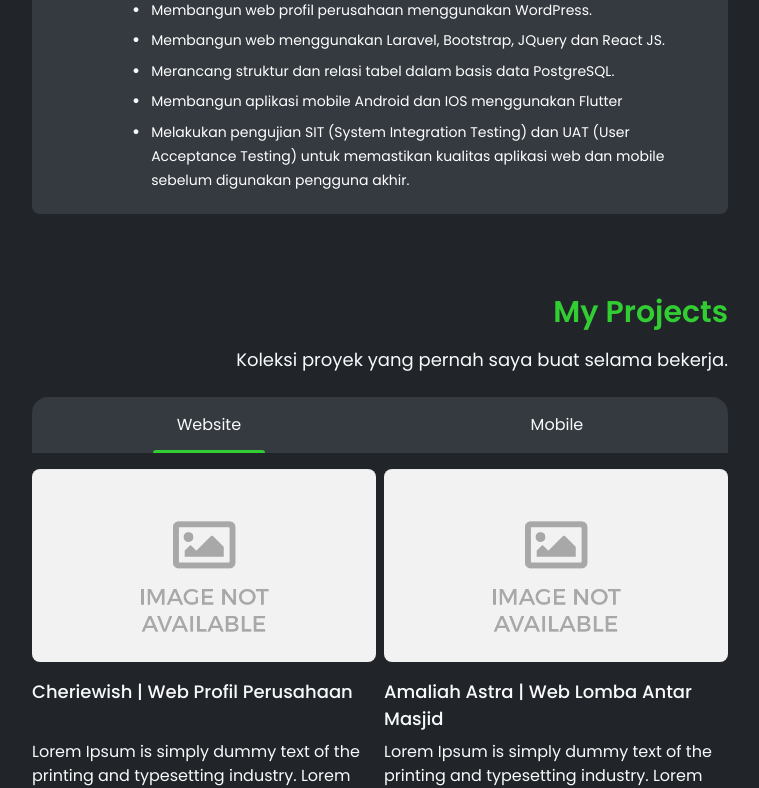
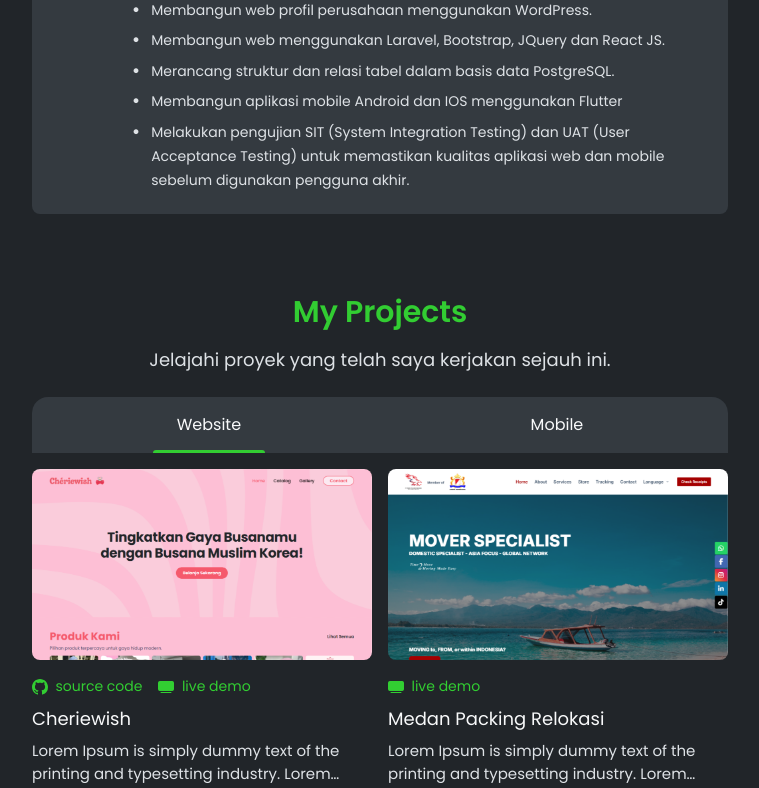
Before and after one commit to azzmnrwebdev/portfolio-v-1, a React (Vite) app: page / in a window 1280 px wide. Shown: the part 1374-2162 px from the top of the page, without its empty margins (260-1019 px from the left). Built offline with nearby package versions, Linux system fonts and the light colour scheme.

Commit message:
memperbaiki bagian my projects

```diff
--- a/src/App.jsx
+++ b/src/App.jsx
@@ -146,7 +146,7 @@ const App = () => {
             Hi, I'm {profileData.username} 👋
           </h5>
           <h6 className="subtitle">{profileData.position}</h6>
-          <p className="description lh-base text-light px-md-5">
+          <p className="description lh-base px-md-5">
             {profileData.short_description}
           </p>
           <div className="row g-2">
@@ -191,7 +191,7 @@ const App = () => {
           </div>
           <a
             href="#about"
-            className="text-down text-light d-flex justify-content-center align-items-center gap-2"
+            className="text-down d-flex justify-content-center align-items-center gap-2"
           >
             <svg
               xmlns="http://www.w3.org/2000/svg"
@@ -250,10 +250,12 @@ const App = () => {
                       <h6 className="fs-6 fw-bold text-light mb-0">
                         {project.name}
                       </h6>
-                      <small className="text-light">{project.position}</small>
+                      <small style={{ color: "#dee2e6" }}>
+                        {project.position}
+                      </small>
                     </div>
 
-                    <small className="text-light">
+                    <small style={{ color: "#dee2e6" }}>
                       <i>{project.date}</i>
                     </small>
                   </div>
@@ -275,8 +277,14 @@ const App = () => {
       <section id="projects">
         <div className="container">
           <h1 className="title">My Projects</h1>
-          <p className="description">
-            Koleksi proyek yang pernah saya buat selama bekerja.
+          <p className="description d-sm-none">
+            Jelajahi proyek yang telah
+            <br />
+            saya kerjakan sejauh ini.
+          </p>
+
+          <p className="description d-none d-sm-block">
+            Jelajahi proyek yang telah saya kerjakan sejauh ini.
           </p>
 
           {/* Tabs */}
@@ -301,7 +309,7 @@ const App = () => {
           {/* List Data */}
           <div className="mt-3">
             {filteredProjects.length > 0 ? (
-              <div className="row row-cols-1 row-cols-sm-2 g-3 g-sm-2">
+              <div className="row row-cols-1 row-cols-sm-2 g-3">
                 {filteredProjects.map((project, index) => {
                   const thumbnail = project.files.find(
                     (file) => file.isThumbnail
@@ -324,10 +332,56 @@ const App = () => {
                               alt="Thumbnail"
                             />
                           </div>
+                          {(project.link_github || project.link_demo) && (
+                            <div className="d-flex justify-content-start align-items-center gap-3 mb-2">
+                              {project.link_github && (
+                                <a
+                                  href={project.link_github}
+                                  target="_blank"
+                                  rel="noopener noreferrer"
+                                  style={{ fontSize: "14px", color: "#32cd32" }}
+                                  className="text-decoration-none d-flex align-items-center"
+                                >
+                                  <svg
+                                    xmlns="http://www.w3.org/2000/svg"
+                                    width="16"
+                                    height="16"
+                                    fill="currentColor"
+                                    className="bi bi-github"
+                                    viewBox="0 0 16 16"
+                                  >
+                                    <path d="M8 0C3.58 0 0 3.58 0 8c0 3.54 2.29 6.53 5.47 7.59.4.07.55-.17.55-.38 0-.19-.01-.82-.01-1.49-2.01.37-2.53-.49-2.69-.94-.09-.23-.48-.94-.82-1.13-.28-.15-.68-.52-.01-.53.63-.01 1.08.58 1.23.82.72 1.21 1.87.87 2.33.66.07-.52.28-.87.51-1.07-1.78-.2-3.64-.89-3.64-3.95 0-.87.31-1.59.82-2.15-.08-.2-.36-1.02.08-2.12 0 0 .67-.21 2.2.82.64-.18 1.32-.27 2-.27s1.36.09 2 .27c1.53-1.04 2.2-.82 2.2-.82.44 1.1.16 1.92.08 2.12.51.56.82 1.27.82 2.15 0 3.07-1.87 3.75-3.65 3.95.29.25.54.73.54 1.48 0 1.07-.01 1.93-.01 2.2 0 .21.15.46.55.38A8.01 8.01 0 0 0 16 8c0-4.42-3.58-8-8-8" />
+                                  </svg>
+                                  &nbsp;&nbsp;source code
+                                </a>
+                              )}
+                              {project.link_demo && (
+                                <a
+                                  href={project.link_demo}
+                                  target="_blank"
+                                  rel="noopener noreferrer"
+                                  style={{ fontSize: "14px", color: "#32cd32" }}
+                                  className="text-decoration-none d-flex align-items-center"
+                                >
+                                  <svg
+                                    xmlns="http://www.w3.org/2000/svg"
+                                    width="16"
+                                    height="16"
+                                    fill="currentColor"
+                                    className="bi bi-tv-fill"
+                                    viewBox="0 0 16 16"
+                                  >
+                                    <path d="M2.5 13.5A.5.5 0 0 1 3 13h10a.5.5 0 0 1 0 1H3a.5.5 0 0 1-.5-.5M2 2h12s2 0 2 2v6s0 2-2 2H2s-2 0-2-2V4s0-2 2-2" />
+                                  </svg>
+                                  &nbsp;&nbsp;live demo
+                                </a>
+                              )}
+                            </div>
+                          )}
                           <h5 className="card-title text-light lh-base">
                             {project.name}
                           </h5>
-                          <p className="card-text text-light mb-0">
+                          <p className="card-text lh-base">
                             {project.description}
                           </p>
                         </div>
@@ -431,10 +485,12 @@ const App = () => {
                       <h6 className="fs-6 fw-bold text-light mb-0">
                         {education.name}
                       </h6>
-                      <small className="text-light">{education.position}</small>
+                      <small style={{ color: "#dee2e6" }}>
+                        {education.position}
+                      </small>
                     </div>
 
-                    <small className="text-light">
+                    <small style={{ color: "#dee2e6" }}>
                       <i>{education.date}</i>
                     </small>
                   </div>
--- a/src/assets/css/index.css
+++ b/src/assets/css/index.css
@@ -103,6 +103,7 @@ body {
 
 #header .description {
   font-size: 16px;
+  color: #dee2e6;
   font-weight: 400;
   margin-bottom: 0;
 }
@@ -136,6 +137,7 @@ body {
 }
 
 #header a.text-down {
+  color: #dee2e6;
   margin-top: 4rem;
   text-decoration: none;
   background-color: transparent;
@@ -161,7 +163,7 @@ body {
 #experience .accordion-custom .custom-bullet-list li::before {
   left: 0;
   content: "•";
-  color: #f8f9fa;
+  color: #dee2e6;
   font-weight: bold;
   position: absolute;
 }
@@ -177,15 +179,15 @@ body {
   font-size: 26px;
   font-weight: 600;
   color: #32cd32;
-  text-align: right;
+  text-align: center;
   margin-bottom: 1rem;
 }
 
 #projects .description {
   font-size: 16px;
   font-weight: 400;
-  color: #f8f9fa;
-  text-align: right;
+  color: #dee2e6;
+  text-align: center;
 }
 
 #projects #tabs .tabs-button.active {
@@ -216,8 +218,8 @@ body {
 
 #projects .card .card-body .card-title {
   line-clamp: 2;
-  font-size: 16px;
-  min-height: 54px;
+  font-size: 18px;
+  font-weight: 400;
   overflow: hidden;
   display: -webkit-box;
   -webkit-line-clamp: 2;
@@ -226,11 +228,12 @@ body {
 }
 
 #projects .card .card-body .card-text {
-  line-clamp: 3;
-  font-size: 14px;
+  line-clamp: 2;
+  font-size: 15px;
   overflow: hidden;
+  color: #dee2e6;
   display: -webkit-box;
-  -webkit-line-clamp: 3;
+  -webkit-line-clamp: 2;
   text-overflow: ellipsis;
   -webkit-box-orient: vertical;
 }
@@ -282,7 +285,7 @@ body {
 #contact .description {
   font-size: 16px;
   font-weight: 400;
-  color: #f8f9fa;
+  color: #dee2e6;
   text-align: center;
 }
 
@@ -292,7 +295,7 @@ body {
   padding: 1rem !important;
   font-size: 18px !important;
   border-radius: 0.75rem !important;
-  background-color: #f7f7fa !important;
+  background-color: #dee2e6 !important;
 }
 
 .form-control::placeholder {
@@ -404,14 +407,6 @@ body {
     font-size: 18px;
   }
 
-  #projects .card .card-body .card-title {
-    font-size: 18px;
-  }
-
-  #projects .card .card-body .card-text {
-    font-size: 16px;
-  }
-
   #contact .title {
     font-size: 30px;
   }
--- a/src/utils/Experiences.js
+++ b/src/utils/Experiences.js
@@ -7,7 +7,7 @@ const Experiences = [
     position: "IT Programmer",
     date: "Okt 2023 - Mar 2025",
     description: `
-      <ul class="custom-bullet-list mb-0 text-white">
+      <ul class="custom-bullet-list mb-0" style="color: #dee2e6">
         <li><small>Membangun web profil perusahaan menggunakan WordPress.</small></li>
         <li><small>Membangun web menggunakan Laravel, Bootstrap, JQuery dan React JS.</small></li>
         <li><small>Merancang struktur dan relasi tabel dalam basis data PostgreSQL.</small></li>
--- a/src/utils/Projects.js
+++ b/src/utils/Projects.js
@@ -1,7 +1,5 @@
+import Relokasi from "../assets/images/projects/relokasi/thumbnail.png";
 import Cheriewish from "../assets/images/projects/cheriewish/thumbnail.png";
-import CheriewishHome from "../assets/images/projects/cheriewish/home.png";
-import CheriewishCatalog from "../assets/images/projects/cheriewish/catalog.png";
-import CheriewishProduct from "../assets/images/projects/cheriewish/product.png";
 
 const tabs = [
   {
@@ -18,46 +16,53 @@ const projects = [
   {
     id: 1,
     tabId: 1,
-    name: "Cheriewish | Web Profil Perusahaan",
+    name: "Cheriewish",
     description:
       "Lorem Ipsum is simply dummy text of the printing and typesetting industry. Lorem Ipsum has been the industry's standard dummy text ever since the 1500s, when an unknown printer took a galley of type and scrambled it to make a type specimen book.",
+    link_github: "https://github.com/azzmnrwebdev/cheriewish",
+    link_demo: "https://cheriewish.vercel.app/",
     files: [
       {
         type: "image",
         path: Cheriewish,
-        isThumbnail: false,
-      },
-      {
-        type: "image",
-        path: CheriewishHome,
-        isThumbnail: false,
-      },
-      {
-        type: "image",
-        path: CheriewishCatalog,
-        isThumbnail: false,
-      },
-      {
-        type: "image",
-        path: CheriewishProduct,
-        isThumbnail: false,
+        isThumbnail: true,
       },
     ],
   },
   {
     id: 2,
     tabId: 1,
-    name: "Amaliah Astra | Web Lomba Antar Masjid",
+    name: "Medan Packing Relokasi",
     description:
       "Lorem Ipsum is simply dummy text of the printing and typesetting industry. Lorem Ipsum has been the industry's standard dummy text ever since the 1500s, when an unknown printer took a galley of type and scrambled it to make a type specimen book.",
+    link_github: null,
+    link_demo: "https://relokasi.co.id/",
+    files: [
+      {
+        type: "image",
+        path: Relokasi,
+        isThumbnail: true,
+      },
+    ],
+  },
+  {
+    id: 3,
+    tabId: 1,
+    name: "Amaliah Astra",
+    description:
+      "Lorem Ipsum is simply dummy text of the printing and typesetting industry. Lorem Ipsum has been the industry's standard dummy text ever since the 1500s, when an unknown printer took a galley of type and scrambled it to make a type specimen book.",
+    link_github: null,
+    link_demo: null,
     files: [],
   },
   {
-    id: 3,
+    id: 4,
     tabId: 2,
-    name: "Jamnation | Aplikasi Internal Jaringan Informasi Kantor",
+    name: "Jamnation",
     description:
       "Lorem Ipsum is simply dummy text of the printing and typesetting industry. Lorem Ipsum has been the industry's standard dummy text ever since the 1500s, when an unknown printer took a galley of type and scrambled it to make a type specimen book.",
+    link_github: null,
+    link_demo: null,
     files: [],
   },
 ];
```
Also changed, not shown: src/utils/Profile.js (+1 -1 lines), src/assets/images/projects/relokasi/thumbnail.png (added).
